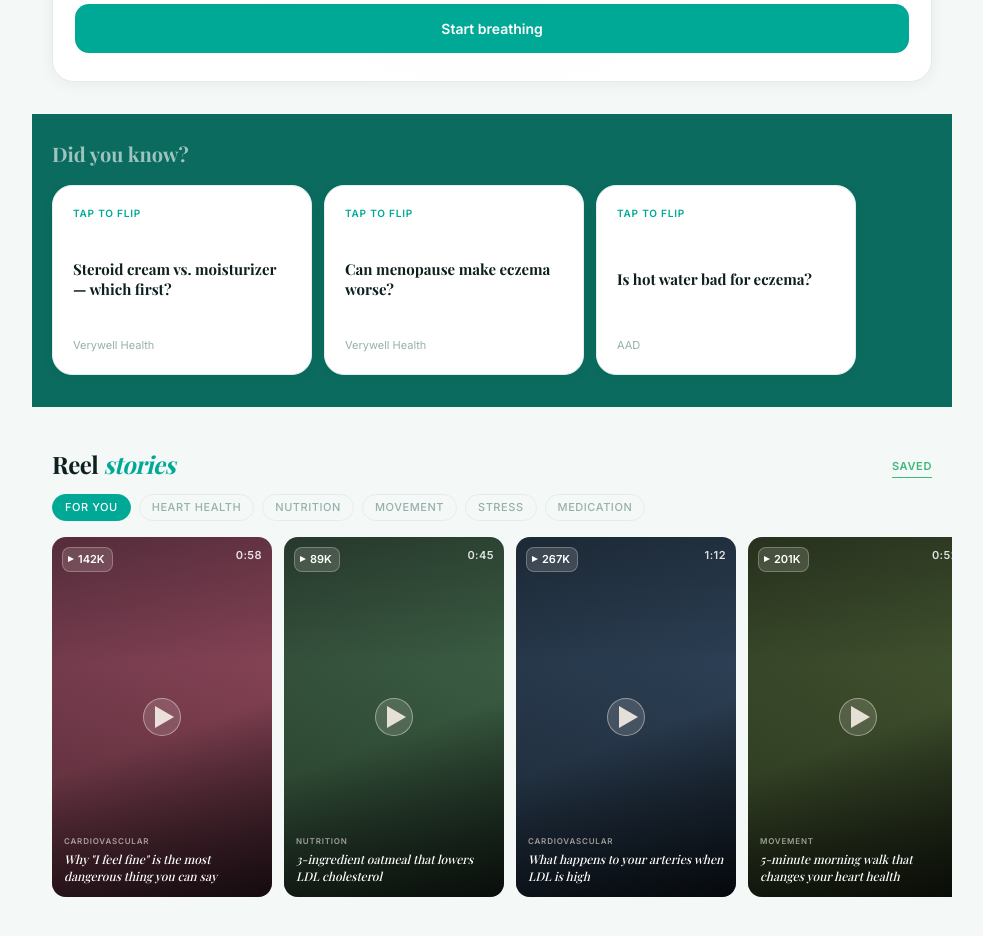
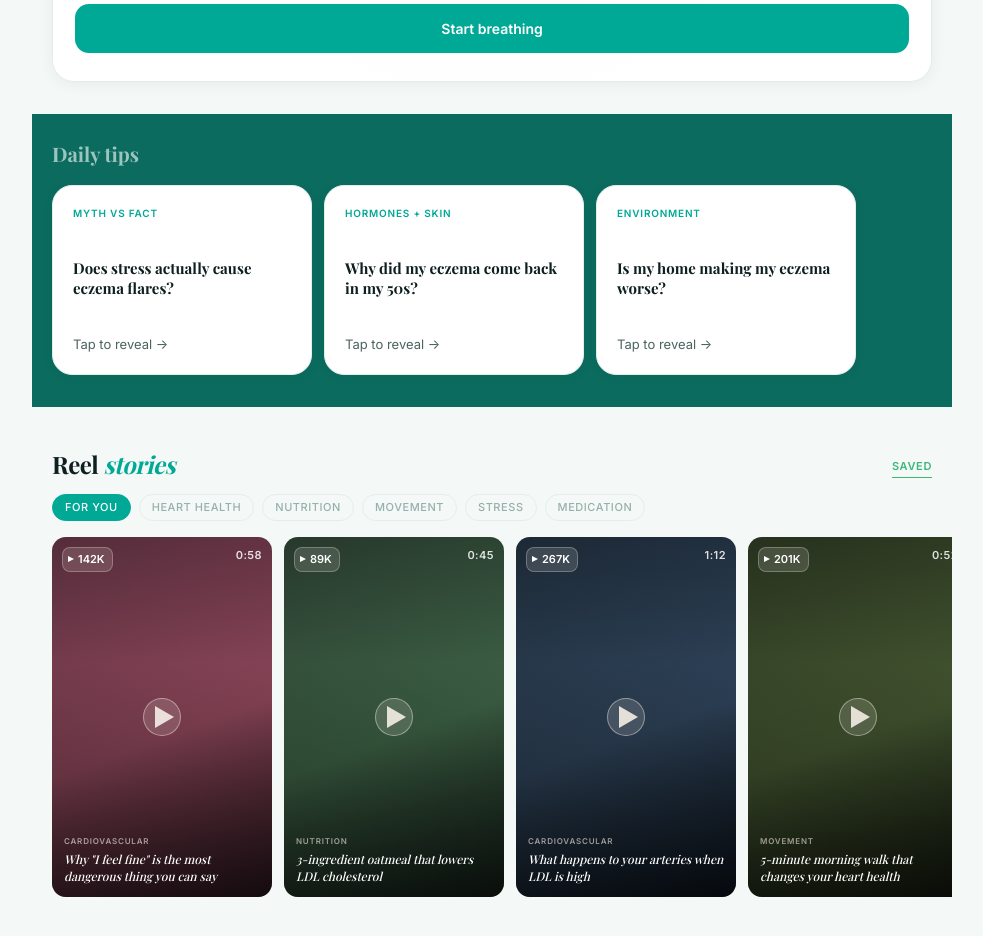
Before and after one commit to isramohamed-crypto/cardiometabolic-insights, a React (Vite) app: page / in a window 1280 px wide. Shown: the part 1320-2256 px from the top of the page, without its empty margins (148-1131 px from the left). Built offline with nearby package versions, Linux system fonts and the light colour scheme; a web font is replaced by a local one.

Commit message:
updated content for daily tips

```diff
--- a/src/components/QuickAnswers.jsx
+++ b/src/components/QuickAnswers.jsx
@@ -3,24 +3,27 @@ import React, { useState } from 'react'
 const cards = [
   {
     id: 1,
-    question: 'Steroid cream vs. moisturizer — which first?',
-    questionSource: 'Verywell Health',
-    answer: '<strong>Moisturizer first.</strong> Apply daily to strengthen your barrier. Use steroid cream only on active flares.',
-    answerSource: 'Dr. Cynthia Bailey',
+    frontLabel: 'Myth vs Fact',
+    question: 'Does stress actually cause eczema flares?',
+    backLabel: 'The Evidence',
+    answer: 'Yes — cortisol disrupts your skin barrier within hours of a stress event. Managing stress is managing your skin.',
+    source: 'Verywell Mind',
   },
   {
     id: 2,
-    question: 'Can menopause make eczema worse?',
-    questionSource: 'Verywell Health',
-    answer: '<strong>Yes.</strong> Declining estrogen thins the skin barrier. HRT may help some — discuss with your derm.',
-    answerSource: 'Dr. Angela Lamb',
+    frontLabel: 'Hormones + Skin',
+    question: 'Why did my eczema come back in my 50s?',
+    backLabel: "It's Common",
+    answer: 'Hormonal shifts during menopause weaken the skin barrier. Adult-onset AD affects ~10% of women over 50.',
+    source: 'Verywell Health',
   },
   {
     id: 3,
-    question: 'Is hot water bad for eczema?',
-    questionSource: 'AAD',
-    answer: '<strong>Yes.</strong> Hot water strips natural oils. Shower lukewarm (under 2 min), then moisturize immediately.',
-    answerSource: 'Dr. Peter Lio',
+    frontLabel: 'Environment',
+    question: 'Is my home making my eczema worse?',
+    backLabel: 'Possibly',
+    answer: "Low humidity, hard water, and certain detergents are hidden triggers. We'll cover this in your Home focus week.",
+    source: 'Health.com',
   },
 ]
 
@@ -33,7 +36,7 @@ export default function QuickAnswers() {
 
   return (
     <section className="quick-answers">
-      <h2 className="quick-answers__title">Did you know?</h2>
+      <h2 className="quick-answers__title">Daily tips</h2>
       <div className="qa-scroll">
         {cards.map(card => (
           <div
@@ -44,18 +47,15 @@ export default function QuickAnswers() {
             <div className={`qa-card__inner${flipped[card.id] ? ' qa-card__inner--flipped' : ''}`}>
               {/* Front */}
               <div className="qa-face qa-face--front">
-                <span className="qa-label qa-label--front">Tap to flip</span>
+                <span className="qa-label qa-label--front">{card.frontLabel}</span>
                 <p className="qa-question">{card.question}</p>
-                <span className="qa-source">{card.questionSource}</span>
+                <span className="qa-cta">Tap to reveal →</span>
               </div>
               {/* Back */}
               <div className="qa-face qa-face--back">
-                <span className="qa-label qa-label--back">Answer</span>
-                <p
-                  className="qa-answer"
-                  dangerouslySetInnerHTML={{ __html: card.answer }}
-                />
-                <span className="qa-source">{card.answerSource}</span>
+                <span className="qa-label qa-label--back">{card.backLabel}</span>
+                <p className="qa-answer">{card.answer}</p>
+                <span className="qa-source">{card.source}</span>
               </div>
             </div>
           </div>
--- a/src/index.css
+++ b/src/index.css
@@ -1498,7 +1498,12 @@ svg { display: block; }
   text-transform: uppercase;
 }
 .qa-label--front { color: var(--color-teal); }
-.qa-label--back  { color: var(--color-sage); }
+.qa-label--back  { color: var(--color-teal); }
+.qa-cta {
+  font-size: var(--font-size-sm);
+  color: var(--color-text-secondary);
+  margin-top: auto;
+}
 .qa-question {
   font-family: var(--font-serif);
   font-size: var(--font-size-base);
```
Also changed, not shown: .claude/settings.local.json.
